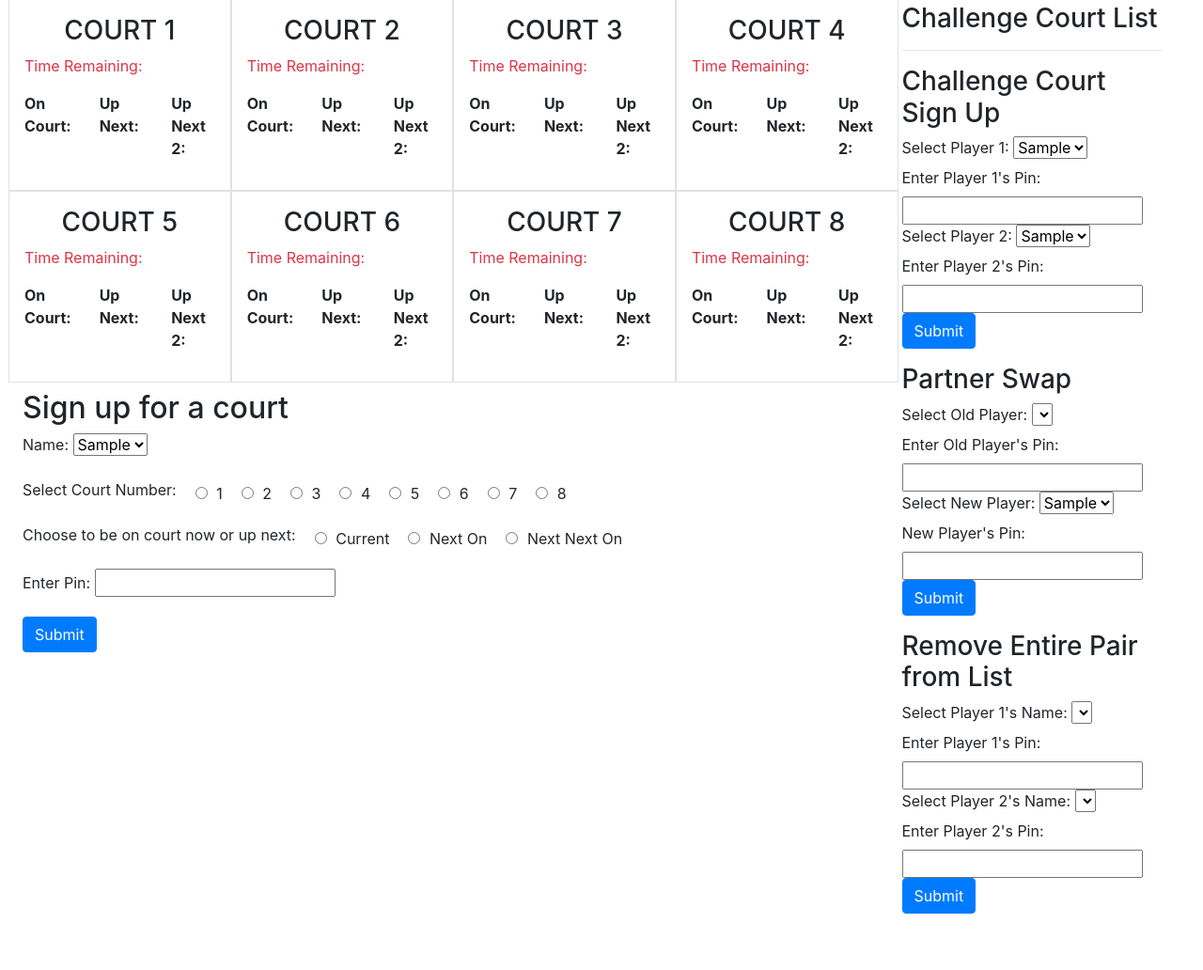
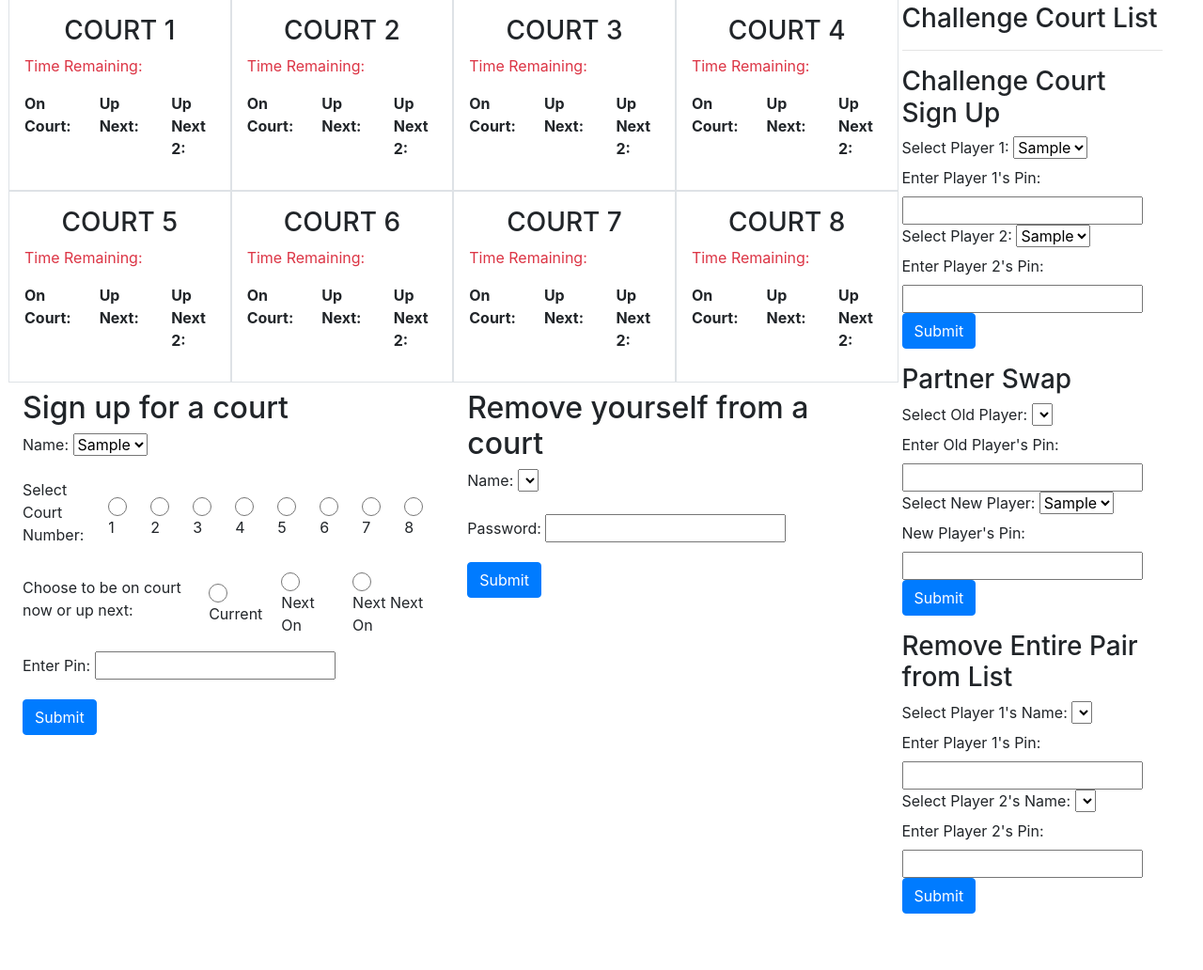
Before and after one commit to twzhuang/courtReg, a Flask app: page / in a window 1280 px wide. Shown: the part 160-1192 px from the top of the page at 94% size. Run offline with Flask 2, Linux system fonts and the light colour scheme; the visitor is signed in with stand-in values (Sample User, id 1); tables that the repository leaves empty or names only in its code hold one stand-in row (values such as "Sample post"); data that the repository does not hold is empty; some libraries are stand-ins or nearby versions.

Commit message:
Fix admin remove, remove function on main page, challenge court challengers removal, increase size of radio buttons

```diff
--- a/application.py
+++ b/application.py
@@ -1,6 +1,14 @@
 from flask import Flask, render_template, redirect, request, session, flash
 from mysqlconnection import connectToMySQL
-from helper import (court_is_full, generate_court, remove_user_from_db, calculate_end_time, move_players_on_current_court, move_players_on_next_on_list)
+from helper import (
+    court_is_full,
+    generate_court,
+    remove_user_from_db,
+    calculate_end_time,
+    move_players_on_current_court,
+    move_players_on_next_on_list,
+    remove_player_from_court,
+)
 import sys
 from datetime import datetime
 import time
@@ -17,7 +25,7 @@ db = "ebc_schema"
 # challenge court dictionary
 challenge_court = {
     "streak": 0,
-    #this will be a list of dictionaries containing two player names
+    # this will be a list of dictionaries containing two player names
     "listofplayers": []
 }
 
@@ -189,33 +197,7 @@ def remove_user_from_court():
     if not is_valid:
         return redirect("/")
     else:
-        break_loop = False
-        for court_num, court in courts_test.items():
-            for current_or_next, court_info in court.items():
-                if name_selected in court_info['players']:
-                    court_info['players'].remove(name_selected)
-                    remove_user_from_db(db, name_selected)
-
-                    # check if court selection is current
-                    if current_or_next == "current":
-                        # if not empty update end time
-                        if court_info["players"]:
-                            court_info['end_time'] = calculate_end_time(
-                                len(court_info['players']),
-                                datetime.strptime(court_info['start_time'], "%I:%M:%S %p"),
-                            )
-                        # if empty, reset court and move next on players
-                        else:
-                            move_players_on_current_court(courts_test[court_num])
-
-                    #if next is empty, move next next on to up next
-                    elif current_or_next == "next":
-                        if not court_info["players"]:
-                            move_players_on_next_on_list(courts_test[court_num])
-                    break_loop = True
-                    break
-                if break_loop:
-                    break
+        remove_player_from_court(courts_test, db, name_selected)
 
     return redirect("/")
 
@@ -223,27 +205,7 @@ def remove_user_from_court():
 @application.route("/adminRemove", methods=["POST"])
 def admin_remove():
     name_selected = request.form["player_to_remove"]
-    for court_num, court in courts_test.items():
-        for current_or_next, court_info in court.items():
-            if name_selected in court_info['players']:
-                court_info['players'].remove(name_selected)
-                remove_user_from_db(db, name_selected)
-
-                if current_or_next == "current":
-                        # if not empty update end time
-                    if court_info["players"]:
-                        court_info['end_time'] = calculate_end_time(
-                            len(court_info['players']),
-                            datetime.strptime(court_info['start_time'], "%I:%M:%S %p"),
-                        )
-                    # if empty, reset court and move next on players
-                    else:
-                        move_players_on_current_court(courts_test[court_num])
-
-                    #if next is empty, move next next on to up next
-                elif current_or_next == "next":
-                    if not court_info["players"]:
-                        move_players_on_next_on_list(courts_test[court_num])
+    remove_player_from_court(courts_test, db, name_selected)
     return redirect("/admin")
 
 @application.route("/updateUser", methods=["POST"])
@@ -562,13 +524,13 @@ def challengerswon():
         return redirect('/')
     else:
         mysql = connectToMySQL(db)
-        query = "update {}.users set onCourt=0 where first_name = '{}';".format(db, challenge_court["listofplayers"][0][0])
+        query = "update {}.users set onCourt=0 where first_name = '{}';".format(db, challenge_court["listofplayers"][1][0])
         mysql.query_db(query)
         mysql = connectToMySQL(db)
-        query = "update {}.users set onCourt=0 where first_name = '{}';".format(db, challenge_court["listofplayers"][0][1])
+        query = "update {}.users set onCourt=0 where first_name = '{}';".format(db, challenge_court["listofplayers"][1][1])
         mysql.query_db(query)
         challenge_court["streak"] = 1
-        challenge_court["listofplayers"].pop(0)
+        challenge_court["listofplayers"].pop(1)
     return redirect('/')
 
 @application.route("/champsretire", methods=["POST"])
--- a/templates/index.html
+++ b/templates/index.html
@@ -14,6 +14,15 @@
 
         .reserved{
             background-color: gray;
+        }
+        input[type=radio] {
+            width: 20px;
+            height: 20px;
+            vertical-align: middle;
+
+        }
+        .radioButton label {
+            vertical-align: middle;
         }
     </style>
     <link rel="stylesheet" href="https://stackpath.bootstrapcdn.com/bootstrap/4.3.1/css/bootstrap.min.css" integrity="sha384-ggOyR0iXCbMQv3Xipma34MD+dH/1fQ784/j6cY/iJTQUOhcWr7x9JvoRxT2MZw1T" crossorigin="anonymous">
@@ -105,35 +114,35 @@
                             <label>Select Court Number:</label>
                             <div class="form-check">
                                 <input type="radio" class="form-check-input" id="radioCourt1" name="courtNum" value="court1" required>
-                                <label class="form-check-label" for="radioCourt1">1</label>
+                                <label class="form-check-label radioButton" for="radioCourt1">1</label>
                             </div>
                             <div class="form-check">
                                 <input type="radio" class="form-check-input" id="radioCourt2" name="courtNum" value="court2">
-                                <label class="form-check-label" for="radioCourt2">2</label>
+                                <label class="form-check-label radioButton" for="radioCourt2">2</label>
                             </div>
                             <div class="form-check">
                                 <input type="radio" class="form-check-input" id="radioCourt3" name="courtNum" value="court3">
-                                <label class="form-check-label" for="radioCourt3">3</label>
+                                <label class="form-check-label radioButton" for="radioCourt3">3</label>
                             </div>
                             <div class="form-check">
                                 <input type="radio" class="form-check-input" id="radioCourt4" name="courtNum" value="court4">
-                                <label class="form-check-label" for="radioCourt4">4</label>
+                                <label class="form-check-label radioButton" for="radioCourt4">4</label>
                             </div>
                             <div class="form-check">
                                 <input type="radio" class="form-check-input" id="radioCourt5" name="courtNum" value="court5">
-                                <label class="form-check-label" for="radioCourt5">5</label>
+                                <label class="form-check-label radioButton" for="radioCourt5">5</label>
                             </div>
                             <div class="form-check">
                                 <input type="radio" class="form-check-input" id="radioCourt6" name="courtNum" value="court6">
-                                <label class="form-check-label" for="radioCourt6">6</label>
+                                <label class="form-check-label radioButton" for="radioCourt6">6</label>
                             </div>
                             <div class="form-check">
                                 <input type="radio" class="form-check-input" id="radioCourt7" name="courtNum" value="court7">
-                                <label class="form-check-label" for="radioCourt7">7</label>
+                                <label class="form-check-label radioButton" for="radioCourt7">7</label>
                             </div>
                             <div class="form-check">
                                 <input type="radio" class="form-check-input" id="radioCourt8" name="courtNum" value="court8">
-                                <label class="form-check-label" for="radioCourt8">8</label>
+                                <label class="form-check-label radioButton" for="radioCourt8">8</label>
                             </div>
                         </div>
                     </div>
@@ -142,15 +151,15 @@
                             <label>Choose to be on court now or up next: </label>
                             <div class="form-check">
                                 <input type="radio" class="form-check-input" id="radioCurrent" name="current_or_next" value="current" required>
-                                <label class="form-check-label" for="radioCurrent">Current</label>
+                                <label class="form-check-label radioButton" for="radioCurrent">Current</label>
                             </div>
                             <div class="form-check">
                                 <input type="radio" class="form-check-input" id="radioNext" name="current_or_next" value="next">
-                                <label class="form-check-label" for="radioNext">Next On</label>
+                                <label class="form-check-label radioButton" for="radioNext">Next On</label>
                             </div>
                             <div class="form-check">
                                 <input type="radio" class="form-check-input" id="radioNextNExt" name="current_or_next" value="nextnext">
-                                <label class="form-check-label" for="radioNextNext">Next Next On</label>
+                                <label class="form-check-label radioButton" for="radioNextNext">Next Next On</label>
                             </div>
                         </div>
                     </div>
@@ -161,7 +170,7 @@
                     <input type="submit" class="btn btn-primary">
                 </form>
 
-                <!-- <form class="col" action="/removeUserFromCourt" method="post">
+                <form class="col" action="/removeUserFromCourt" method="post">
                     <h2>Remove yourself from a court</h2>
                     {% with messages = get_flashed_messages(category_filter=["removeerror"]) %}
                     {% if messages %}
@@ -185,7 +194,7 @@
                         <input type="number" id="userPinRemove" name="userPinRemove" required>
                     </p>
                     <input type="submit" class="btn btn-primary">
-                </form> -->
+                </form>
             </div>
         </div>
         <div class="p-1 col-3">
@@ -315,6 +324,7 @@
                         {% with messages = get_flashed_messages(category_filter=["challengedeleteerror"]) %}
                         {% if messages %}
                             <ul class=flashes>
+                            <ul class=flashes>
                             {% for message in messages %}
                                 <li class=text-danger>{{ message }}</li>
                             {% endfor %}
```
Also changed, not shown: helper.py (+33 -0 lines).
